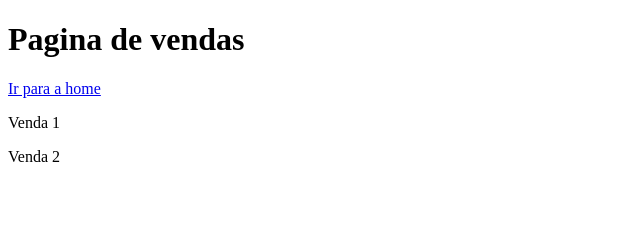
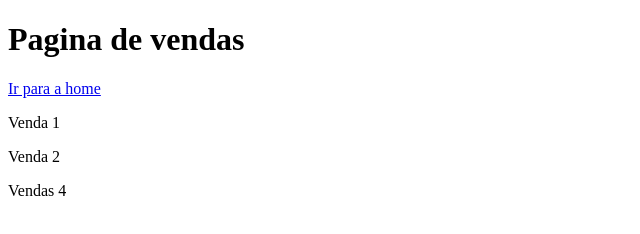
Before and after one commit to DiegoReso/githubAula, a plain HTML site: page vendas.html in a window 1280 px wide. Shown: the full height of the page, 0-640 px from the left. Drawn offline with Linux system fonts and the light colour scheme.

Commit message:
atualizando vendas

```diff
--- a/vendas.html
+++ b/vendas.html
@@ -10,5 +10,6 @@
     <a href="index.html">Ir para a home</a>
     <p>Venda 1</p>
     <p>Venda 2</p>
+    <p>Vendas 4</p>
 </body>
 </html>
```
